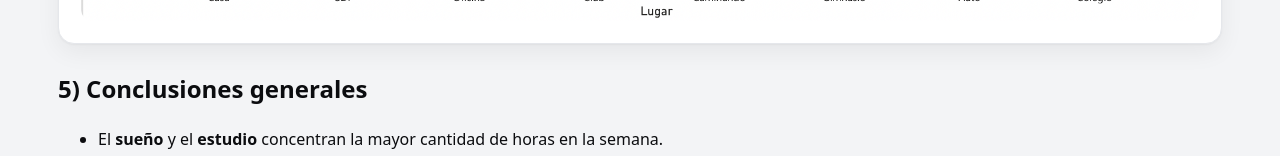
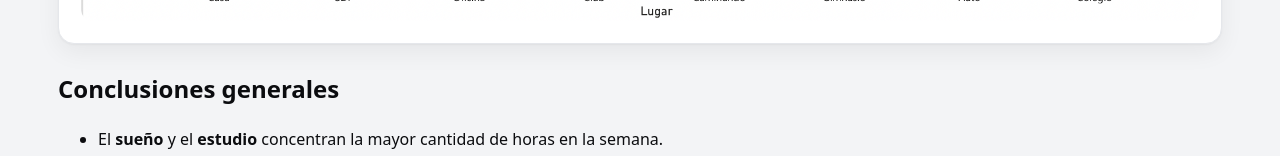
Before and after one commit to Mgallegosoto/Tp-datos-personales-infovis, a plain HTML site: page index.html in a window 1280 px wide. Shown: the part 3567-3723 px from the top of the page. Drawn offline with Linux system fonts and the light colour scheme; a script that the page names is missing.

Commit message:
Update index.html

```diff
--- a/index.html
+++ b/index.html
@@ -127,7 +127,7 @@
     </section>
 
     <section class="card">
-  <h2>5) Conclusiones generales</h2>
+  <h2>Conclusiones generales</h2>
   <ul>
     <li>El <strong>sueño</strong> y el <strong>estudio</strong> concentran la mayor cantidad de horas en la semana.</li>
     <li>Los días con más carga horaria total son <strong>lunes</strong> y <strong>miércoles</strong>.</li>
```
